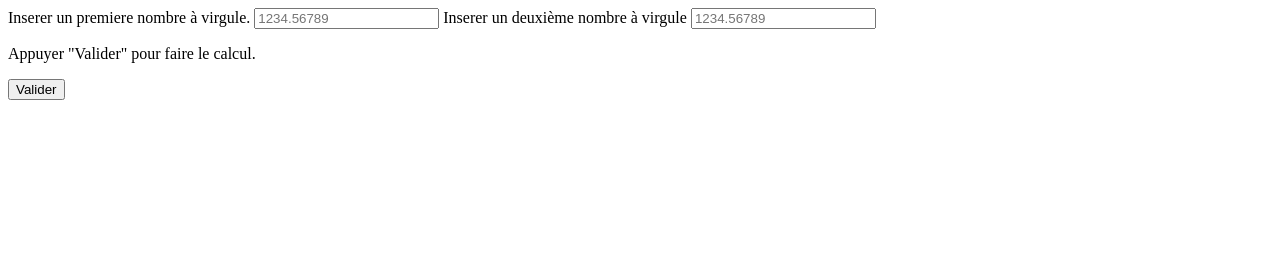
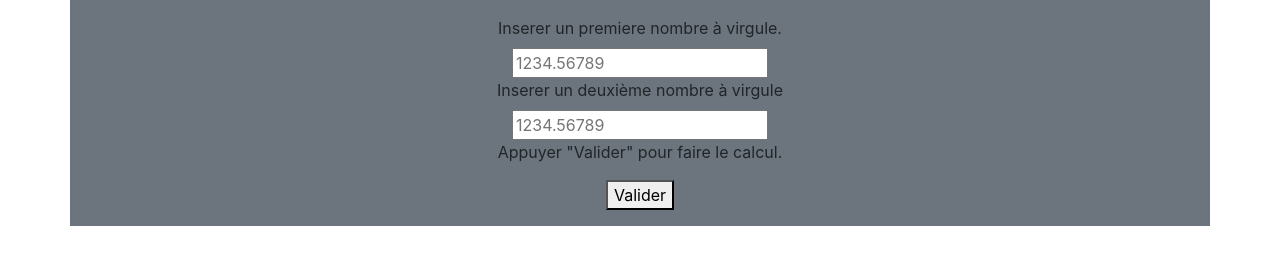
Before and after one commit to andreeavillatte/Exercice4JavaScript, a plain HTML site: page index.html in a window 1280 px wide. Drawn offline with nearby package versions, Linux system fonts and the light colour scheme.

Commit message:
final commit

```diff
--- a/index.html
+++ b/index.html
@@ -1,15 +1,15 @@
 <!DOCTYPE html>
-<html lang="en">
-
+<html lang="fr">
 <head>
     <meta charset="UTF-8">
     <meta name="viewport" content="width=device-width, initial-scale=1.0">
     <meta http-equiv="X-UA-Compatible" content="ie=edge">
+    <link rel="stylesheet" href="https://cdn.rawgit.com/twbs/bootstrap/v4-dev/dist/css/bootstrap.css">
     <title>Exercice5JavaScript</title>
 </head>
-
-<body class="bg-secondary">
-        <form class="center">
+<body>
+    <div class="container p-3 bg-secondary text-center justify-content-center">
+    <form class="center">
             <!-- Premier nombre -->
             <label class="d-block" for="nombre1">Inserer un premiere nombre à virgule.</label>
             <input class="d-inline-block" id="nombre1" type="text" placeholder="1234.56789">
@@ -20,12 +20,14 @@
         <p>Appuyer "Valider" pour faire le calcul.</p>
         <button onclick="myFunction()">Valider</button>
     <!-- SCRIIIIIIIIIIIIIIIIIIIIPT -->
-    <script>
+</div>
+
+<script>
         function myFunction() {
             // Récuperation des variables
             var nombre1 = document.getElementById("nombre1").value;
             var nombre2 = document.getElementById("nombre2").value;
-            // Trunquer seulement le premier nombre
+            // Tronquer seulement le premier nombre
             nombre1Trunc = Math.trunc(nombre1);
             // Multiplier les deux nombres
             multiplication = nombre1Trunc * nombre2;
```
